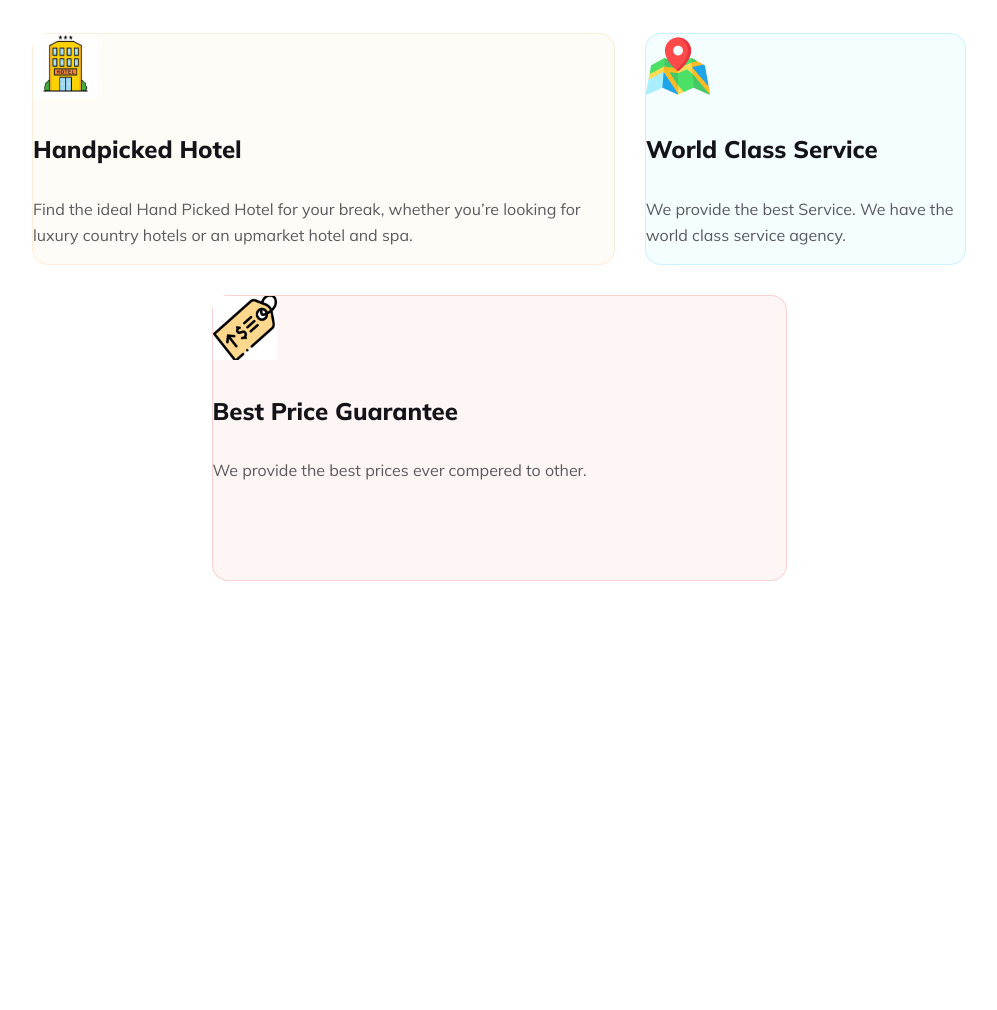
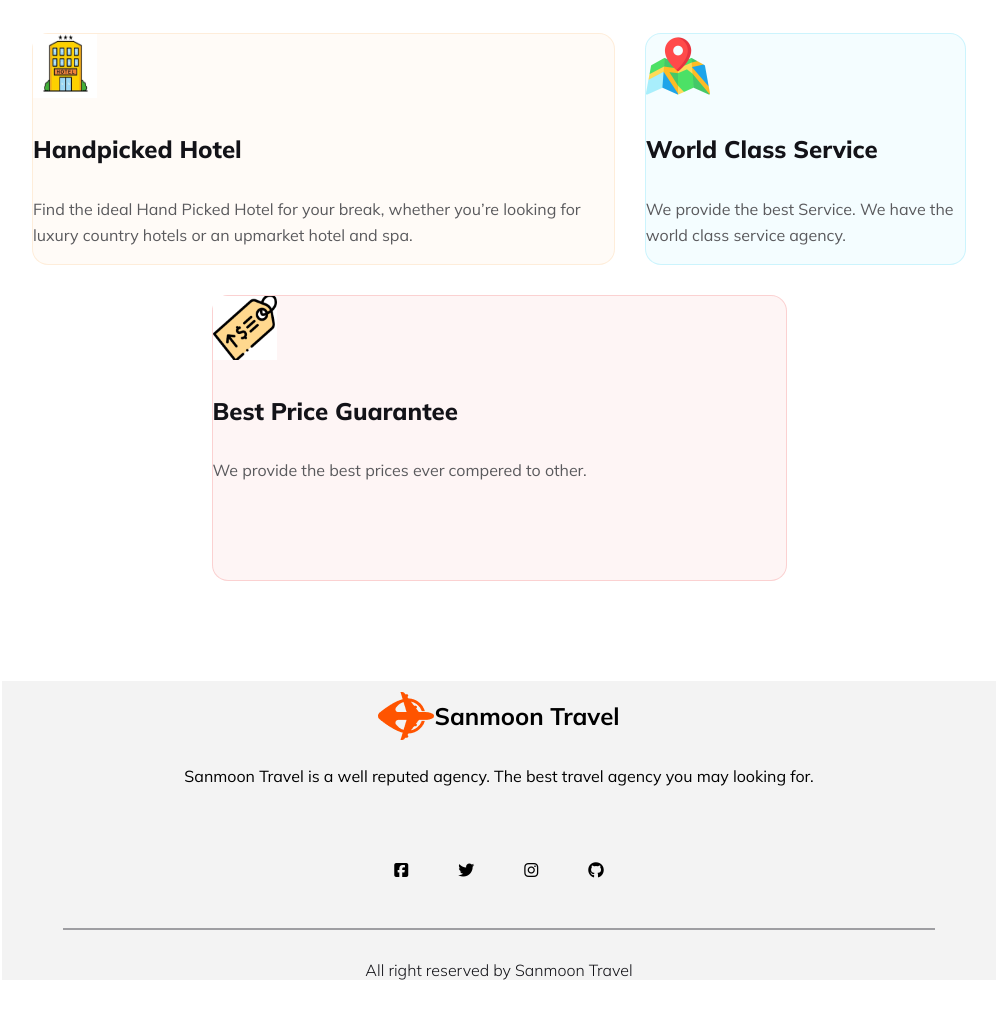
Before and after one commit to SabbbirxHossain/Travel-Website-, a plain HTML site: page Code/index.html in a window 1280 px wide. Shown: the part 2831-3841 px from the top of the page, without its empty margins (141-1138 px from the left). Before the commit the page ends 3420 px from the top, so only its background shows below. Drawn offline with Linux system fonts and the light colour scheme.

Commit message:
Footer section done

```diff
--- a/Code/index.html
+++ b/Code/index.html
@@ -99,9 +99,28 @@
           <p class="card-p">We provide the best prices ever compered to other.</p>
 
         </div>
+      </section>
 
 
 
-      </section>
+      <footer>
+        <div class="footer-div">
+          <img src="/Images/Group 40071 (2).png" alt="">
+          <h2><span class="firstspan">Sanmoon</span> <span class="secondspan">Travel</span></h2>
+        </div>
+
+        <p id="footer-p">Sanmoon Travel is a well reputed agency. The best travel agency you may looking for.</p>
+
+        <div class="footer-icon">
+          <i class="fa-brands fa-square-facebook"></i>
+          <i class="fa-brands fa-twitter"></i>
+          <i class="fa-brands fa-instagram"></i>
+          <i class="fa-brands fa-github"></i>
+        </div>
+
+        <div class="line"></div>
+
+        <p class="footer-p1">All right reserved by Sanmoon Travel</p>
+      </footer>
 </body>
 </html>
--- a/Code/style.css
+++ b/Code/style.css
@@ -158,3 +158,45 @@ line-height: 26px;
   height: 284px;
   flex-shrink: 0;
 }
+
+
+
+
+/* footer section */
+footer{
+  background: rgba(19, 19, 24, 0.05);
+}
+.footer-div{
+  display: flex;
+  justify-content: center;
+  align-items: center;
+  margin-top: 100px;
+}
+#footer-p{
+  text-align: center;
+}
+.footer-icon{
+  display: flex;
+  justify-content: center;
+  align-items: center;
+  gap: 50px;
+  padding-top: 60px;
+  padding-bottom:50px;
+}
+
+.line{
+  width: 872px;
+  height: 2px;
+  background: rgba(33, 33, 43, 0.404);
+  margin: 0 auto;
+}
+
+.footer-p1{
+  margin: 30px auto;
+  text-align: center;
+  color: #131318;
+  font-size: 16px;
+  font-style: normal;
+  font-weight: 300;
+  line-height: normal;
+}
```
